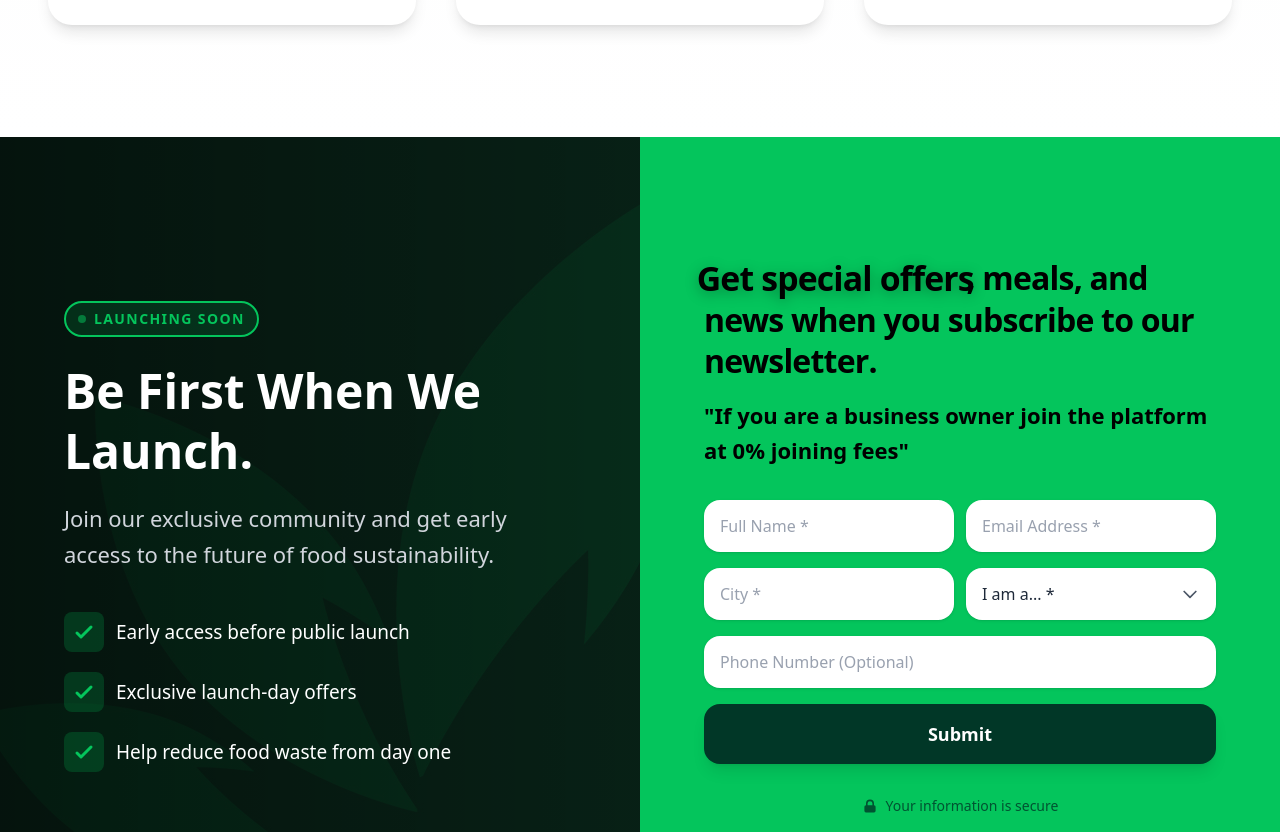
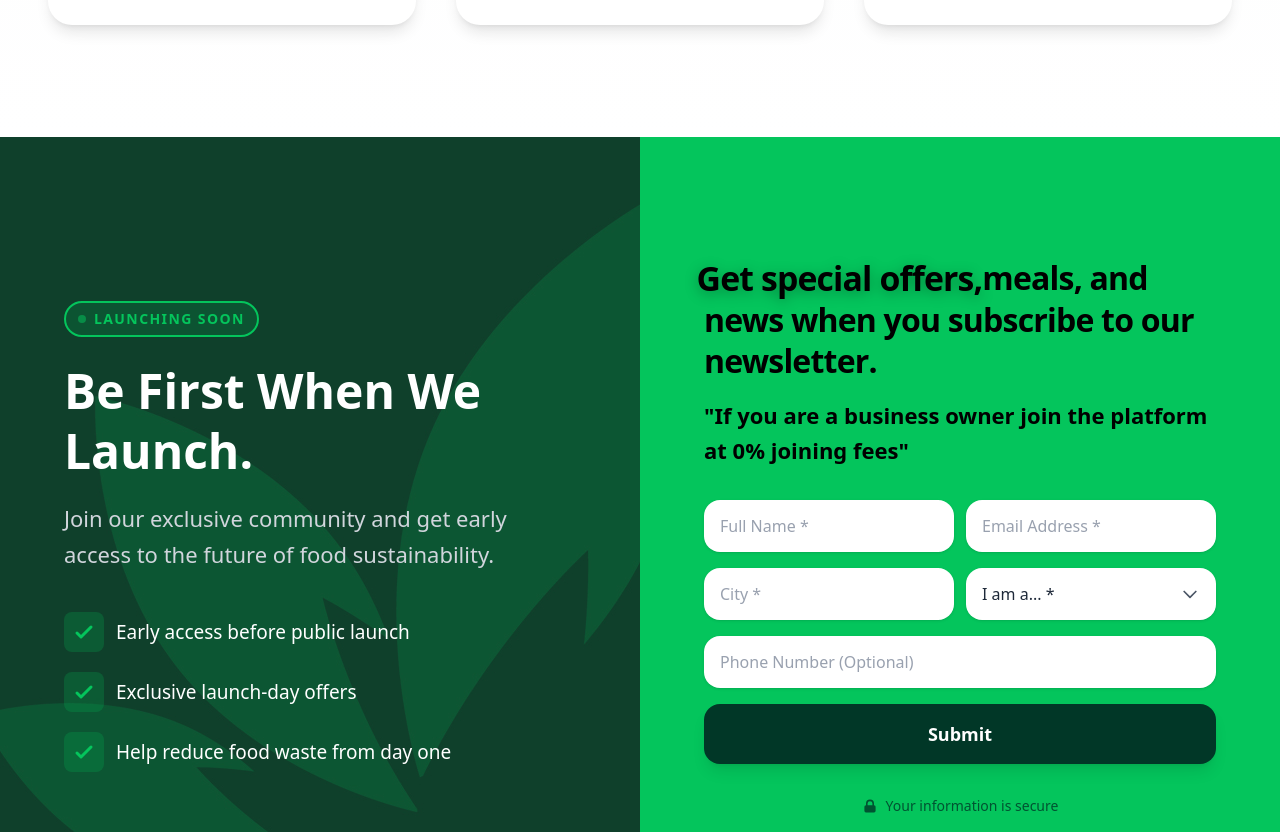
Before and after one commit to hotaeshwar/bestby, a React (Vite) app: page /#/ in a window 1280 px wide. Shown: the part 2380-3212 px from the top of the page. Built offline with nearby package versions, Linux system fonts and the light colour scheme.

Commit message:
Update project

```diff
--- a/src/App.jsx
+++ b/src/App.jsx
@@ -9,23 +9,22 @@ import NewsletterSignup from './components/newsletter';
 
 function App() {
   return (
-    <Router>
-      <div className="App">
-        <Routes>
-          <Route path="/" element={
-            <>
-              <Hero />
-              <LaunchPage />
-
-              <Footer />
-
-            </>
-          } />
-          <Route path="/privacy-policy" element={<PrivacyPolicy />} />
-          <Route path="/terms" element={<Terms />} />
-        </Routes>
-      </div>
-    </Router>
+    <div className="min-h-screen w-full max-w-full overflow-x-hidden">
+      <Router>
+        <div className="flex flex-col min-h-screen w-full max-w-full">
+          <main className="grow w-full max-w-full overflow-x-hidden">
+            <Routes>
+              <Route path="/" element={<Hero />} />
+              <Route path="/launch" element={<LaunchPage />} />
+              <Route path="/privacy" element={<PrivacyPolicy />} />
+              <Route path="/terms" element={<Terms />} />
+              <Route path="/newsletter" element={<NewsletterSignup />} />
+            </Routes>
+          </main>
+          <Footer />
+        </div>
+      </Router>
+    </div>
   );
 }
 
--- a/src/components/ForCustomersAndMerchants.jsx
+++ b/src/components/ForCustomersAndMerchants.jsx
@@ -265,7 +265,7 @@ const ForCustomersAndMerchants = () => {
               >
                 <div className="text-left px-2 sm:px-4 lg:px-0">
                   <h2 className="section-main-heading font-extrabold mb-3 sm:mb-4 md:mb-5 lg:mb-6 text-white text-left">
-                    For Customers
+                    Customer Benefits
                   </h2>
 
                   <h3 className="section-sub-heading font-extrabold text-white mb-3 sm:mb-4 md:mb-5 lg:mb-6 text-left">
--- a/src/components/Launchingsoon.jsx
+++ b/src/components/Launchingsoon.jsx
@@ -46,13 +46,11 @@ const LaunchingSoon = () => {
   const handleSubmit = async (e) => {
     if (e) e.preventDefault();
 
-    // Validation
     if (!formData.fullName || !formData.email || !formData.city || !formData.userType) {
       setSubmitStatus({ type: 'error', message: 'Please fill in all required fields' });
       return;
     }
 
-    // Email validation
     const emailRegex = /^[^\s@]+@[^\s@]+\.[^\s@]+$/;
     if (!emailRegex.test(formData.email)) {
       setSubmitStatus({ type: 'error', message: 'Please enter a valid email address' });
@@ -107,7 +105,7 @@ const LaunchingSoon = () => {
     <div
       ref={sectionRef}
       id="newsletter-signup"
-      className="w-full min-h-screen flex items-center justify-center relative bg-[#013727]"
+      className="w-full max-w-full overflow-x-hidden min-h-screen flex items-center justify-center relative bg-[#013727]"
     >
       <style>{`
         @keyframes zoom-in-out {
@@ -141,58 +139,53 @@ const LaunchingSoon = () => {
           font-weight: 700;
         }
 
-        /* Mobile optimized font sizes - INCREASED */
         @media (max-width: 640px) {
           .form-heading {
-            font-size: 1.5rem !important; /* 24px - was 22px */
+            font-size: 1.5rem !important;
             line-height: 1.4 !important;
           }
 
           .form-subheading {
-            font-size: 1.125rem !important; /* 18px - was 17px */
+            font-size: 1.125rem !important;
             line-height: 1.6 !important;
           }
         }
 
-        /* Tablet - INCREASED */
         @media (min-width: 641px) and (max-width: 1023px) {
           .form-heading {
-            font-size: 1.625rem !important; /* 26px - was 24px */
+            font-size: 1.625rem !important;
             line-height: 1.4 !important;
           }
 
           .form-subheading {
-            font-size: 1.25rem !important; /* 20px - was 18px */
+            font-size: 1.25rem !important;
             line-height: 1.6 !important;
           }
         }
 
-        /* Desktop - INCREASED */
         @media (min-width: 1024px) {
           .form-heading {
-            font-size: 2rem !important; /* 32px - was 30px */
+            font-size: 2rem !important;
             line-height: 1.3 !important;
           }
 
           .form-subheading {
-            font-size: 1.375rem !important; /* 22px - was 20px */
+            font-size: 1.375rem !important;
             line-height: 1.6 !important;
           }
         }
       `}</style>
 
-      <div className="w-full h-full">
-        <div className="grid grid-cols-1 lg:grid-cols-2 min-h-screen">
+      <div className="w-full max-w-full h-full">
+        <div className="grid grid-cols-1 lg:grid-cols-2 min-h-screen w-full max-w-full">
 
           {/* Left Side - Content Card */}
           <div
-            className="flex flex-col justify-center px-6 sm:px-8 md:px-10 lg:px-12 xl:px-16 py-12 sm:py-16 md:py-20 lg:py-16 relative bg-cover bg-center bg-[#013727]"
+            className="flex flex-col justify-center px-6 sm:px-8 md:px-10 lg:px-12 xl:px-16 py-12 sm:py-16 md:py-20 lg:py-16 relative bg-cover bg-center bg-[#013727] w-full max-w-full"
             style={{
               backgroundImage: 'url(/images/FOOTER.jpg)'
             }}
           >
-            <div className="absolute inset-0 bg-gradient-to-r from-black/70 to-black/50"></div>
-
             <div className={`relative z-10 max-w-xl transition-all duration-1000 ease-out ${isVisible ? 'opacity-100 translate-y-0' : 'opacity-0 translate-y-10'}`}>
               <div
                 className={`inline-flex items-center gap-2 px-3 py-1.5 rounded-full mb-4 sm:mb-5 md:mb-6 transition-all duration-700 border-2 border-[#04c55c] ${isVisible ? 'opacity-100 scale-100' : 'opacity-0 scale-90'}`}
@@ -244,7 +237,7 @@ const LaunchingSoon = () => {
 
           {/* Right Side - Form Card */}
           <div
-            className="flex items-center justify-center px-6 sm:px-8 md:px-10 lg:px-12 xl:px-16 py-12 sm:py-16 md:py-20 lg:py-16 bg-[#04c55c]"
+            className="flex items-center justify-center px-6 sm:px-8 md:px-10 lg:px-12 xl:px-16 py-12 sm:py-16 md:py-20 lg:py-16 bg-[#04c55c] w-full max-w-full"
           >
             <div
               className={`w-full max-w-lg transition-all duration-1000 ease-out ${isVisible ? 'opacity-100 scale-100' : 'opacity-0 scale-95'}`}
@@ -253,14 +246,13 @@ const LaunchingSoon = () => {
 
               <div className="mb-6 sm:mb-7 md:mb-8">
                 <h3 className="form-heading font-black mb-3 sm:mb-4 tracking-tight">
-                  <span className="special-offers-text">Get special offers</span><span className="normal-text">, </span><span className="highlight-text">meals</span><span className="normal-text">, and </span><span className="highlight-text">news</span><span className="normal-text"> when you subscribe to our </span><span className="highlight-text">newsletter</span><span className="normal-text">.</span>
+                  <span className="special-offers-text">Get special offers,</span> <span className="highlight-text">meals</span><span className="normal-text">, and </span><span className="highlight-text">news</span><span className="normal-text"> when you subscribe to our </span><span className="highlight-text">newsletter</span><span className="normal-text">.</span>
                 </h3>
                 <p className="form-subheading font-bold leading-relaxed">
                   <span className="normal-text">"If you are a </span><span className="highlight-text">business owner</span><span className="normal-text"> join the platform at </span><span className="highlight-text">0% joining fees</span><span className="normal-text">"</span>
                 </p>
               </div>
 
-              {/* Status Message */}
               {submitStatus && (
                 <div
                   className={`mb-4 p-3 sm:p-4 rounded-xl ${submitStatus.type === 'success' ? 'bg-white/30' : 'bg-red-500/20'}`}
```
